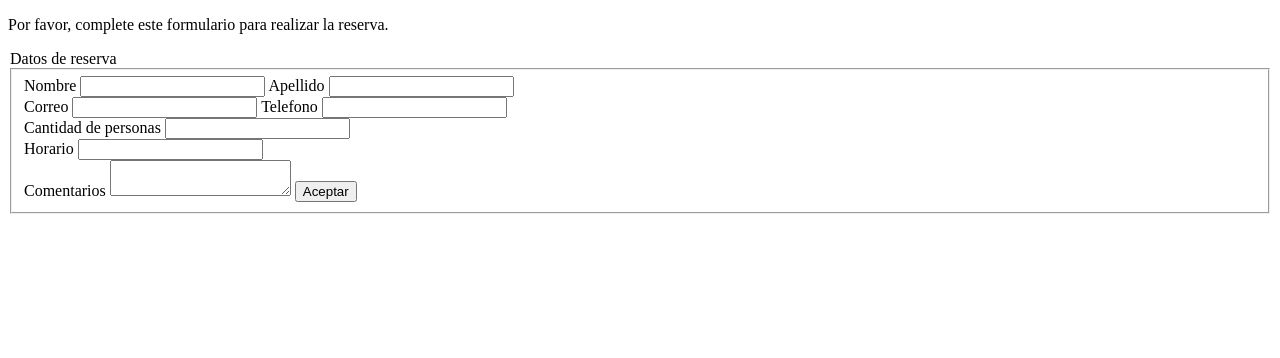
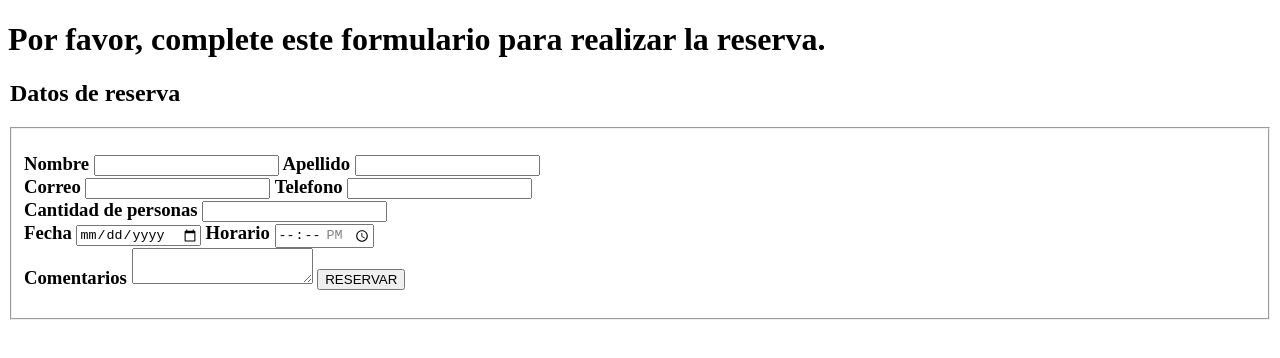
Before and after one commit to DanielSchwizer/star-drank-bar, a plain HTML site: page star drank bar/form.html in a window 1280 px wide. Drawn offline with Linux system fonts and the light colour scheme.

Commit message:
Update form.html

```diff
--- a/star drank bar/form.html
+++ b/star drank bar/form.html
@@ -4,30 +4,34 @@
         <title>Reserva</title>
     </head>
     <body>
-        <p>Por favor, complete este formulario para realizar la reserva.</p>
-        <legend>Datos de reserva</legend>
+        <h1>Por favor, complete este formulario para realizar la reserva.</h1>
+        <legend><h2>Datos de reserva</h2></legend>
         <fieldset>
+            <h3>
             <form action="contacto.html">
                 <label>Nombre</label>
-                <input />
+                <input required />
                 <label>Apellido</label>
-                <input />
+                <input required />
                 <br />
                 <label>Correo</label>
-                <input type="email"/>
+                <input type="email" required />
                 <label>Telefono</label>
-                <input />
+                <input required/>
                 <br />
                 <label>Cantidad de personas</label>
-                <input />
+                <input type="number" required />
                 <br />
+                <label>Fecha</label>
+                <input type="date" required />
                 <label>Horario</label>
-                <input />
+                <input type="time" min="18:00" max="23:59" required />
                 <br />
                 <label>Comentarios</label>
                 <textarea></textarea>
-                <button>Aceptar</button>
+                <button>RESERVAR</button>
             </form>
+            </h3>
         </fieldset>
     </body>
 </html>
```
